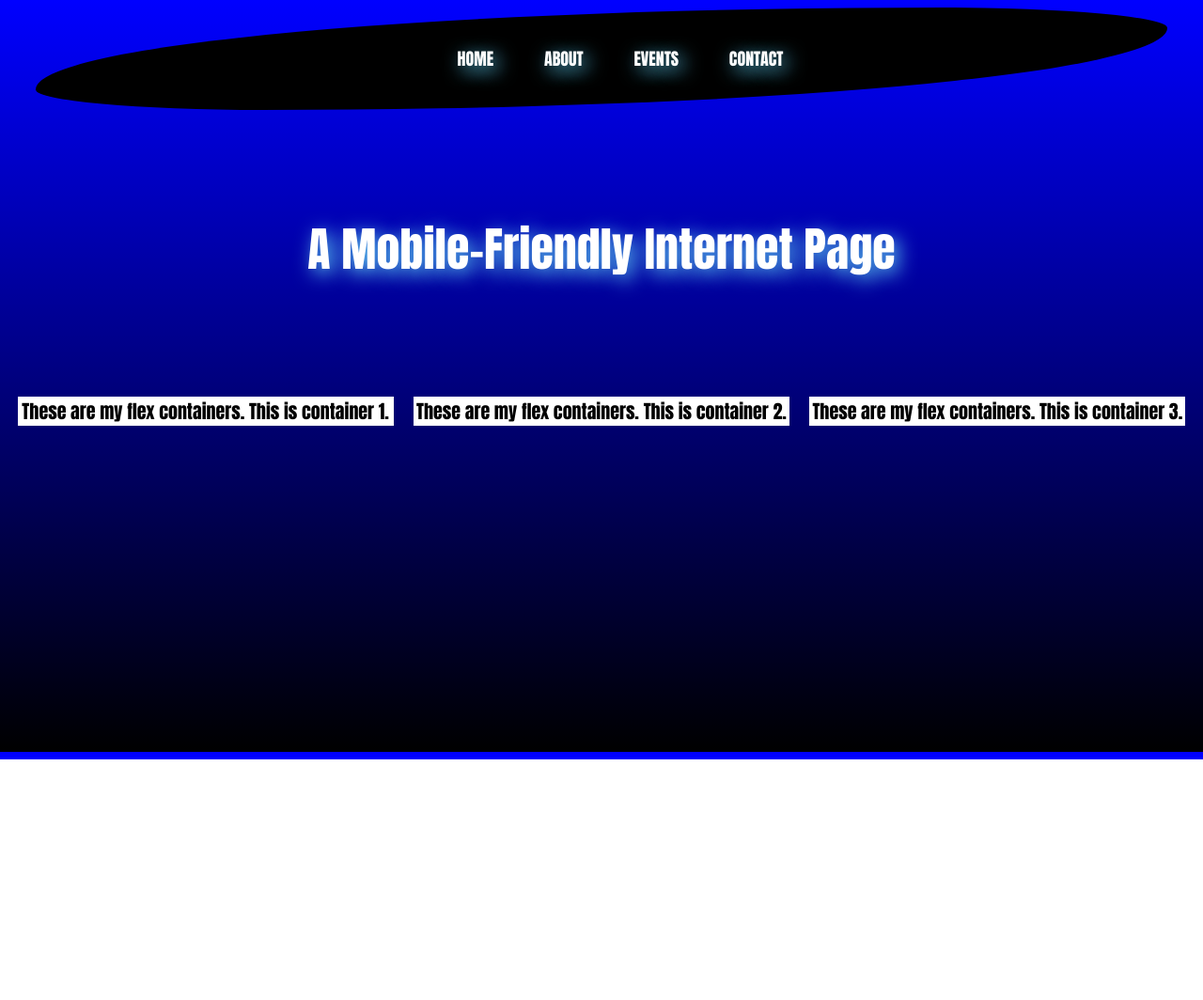
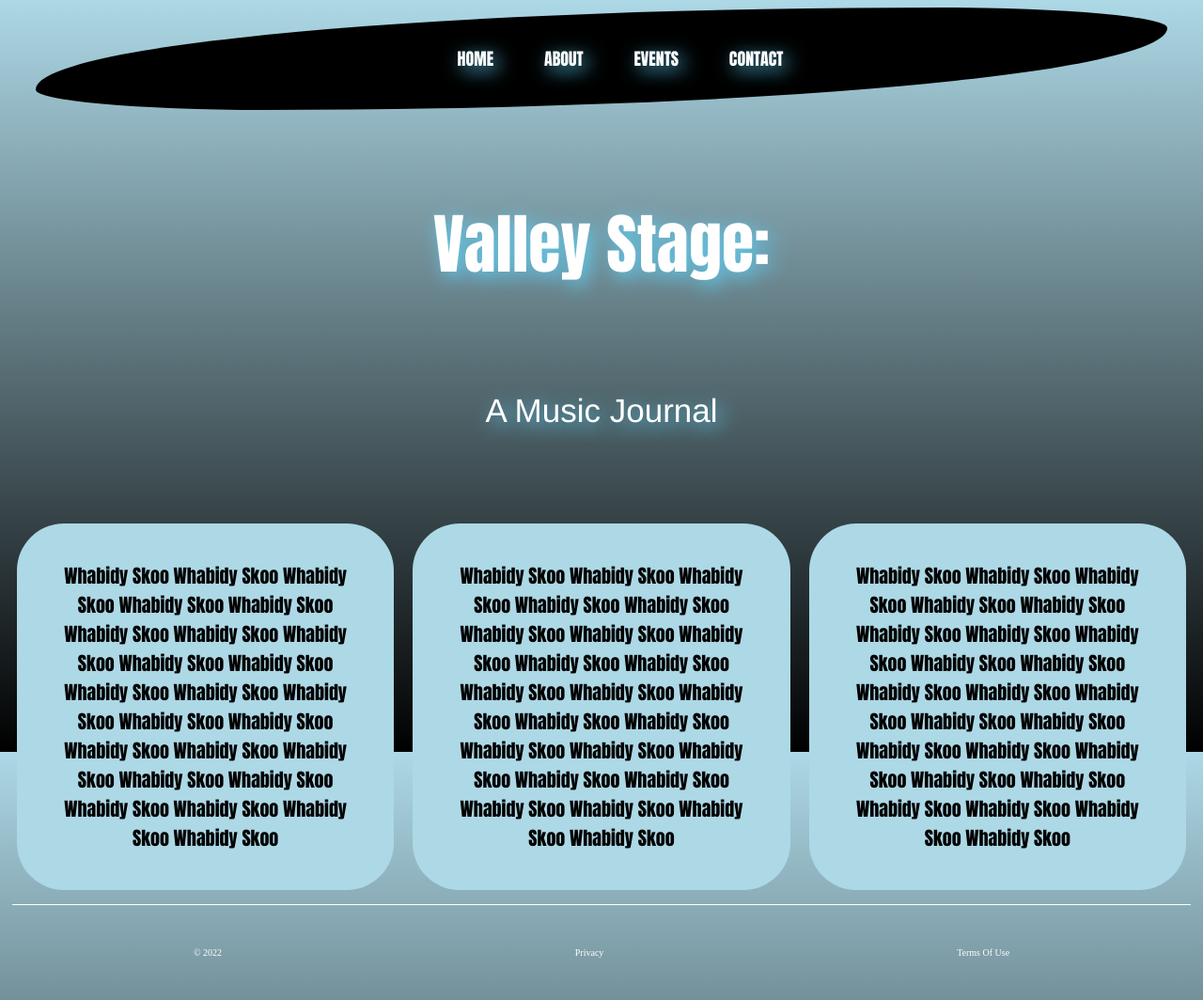
Before and after one commit to szcarbajal/Mobile-Friendly-Website, a plain HTML site: page index.html in a window 1280 px wide. Shown: the whole page at 94% size. Before the commit the page ends 808 px from the top, so only its background shows below. Drawn offline with Linux system fonts and the light colour scheme.

Commit message:
feat: flex footer

```diff
--- a/index.html
+++ b/index.html
@@ -46,23 +46,78 @@
 
         </nav>
 
-        <header>A Mobile-Friendly Internet Page</header>
+        <header>
+            Valley Stage:
+            <br>
+            <br>
+            <div style="font: 35px helvetica">
+                A Music Journal
+            </div>
+        </header>
+
 
         <div class="flex-container">
 
             <div>
-                These are my flex containers.
-                This is container 1.
+                Whabidy Skoo Whabidy Skoo
+                Whabidy Skoo Whabidy Skoo
+                Whabidy Skoo Whabidy Skoo
+                Whabidy Skoo Whabidy Skoo
+                Whabidy Skoo Whabidy Skoo
+                Whabidy Skoo Whabidy Skoo
+                Whabidy Skoo Whabidy Skoo
+                Whabidy Skoo Whabidy Skoo
+                Whabidy Skoo Whabidy Skoo
+                Whabidy Skoo Whabidy Skoo
+                Whabidy Skoo Whabidy Skoo
+                Whabidy Skoo Whabidy Skoo
             </div>
 
             <div>
-                These are my flex containers.
-                This is container 2.
+                Whabidy Skoo Whabidy Skoo
+                Whabidy Skoo Whabidy Skoo
+                Whabidy Skoo Whabidy Skoo
+                Whabidy Skoo Whabidy Skoo
+                Whabidy Skoo Whabidy Skoo
+                Whabidy Skoo Whabidy Skoo
+                Whabidy Skoo Whabidy Skoo
+                Whabidy Skoo Whabidy Skoo
+                Whabidy Skoo Whabidy Skoo
+                Whabidy Skoo Whabidy Skoo
+                Whabidy Skoo Whabidy Skoo
+                Whabidy Skoo Whabidy Skoo
             </div>
 
             <div>
-                These are my flex containers.
-                This is container 3.
+                Whabidy Skoo Whabidy Skoo
+                Whabidy Skoo Whabidy Skoo
+                Whabidy Skoo Whabidy Skoo
+                Whabidy Skoo Whabidy Skoo
+                Whabidy Skoo Whabidy Skoo
+                Whabidy Skoo Whabidy Skoo
+                Whabidy Skoo Whabidy Skoo
+                Whabidy Skoo Whabidy Skoo
+                Whabidy Skoo Whabidy Skoo
+                Whabidy Skoo Whabidy Skoo
+                Whabidy Skoo Whabidy Skoo
+                Whabidy Skoo Whabidy Skoo
+            </div>
+
+        </div>
+
+        <div class="flex-footer">
+
+            <div id="copyright">
+                &copy;
+                2022
+            </div>
+
+            <div>
+                Privacy
+            </div>
+
+            <div>
+                Terms Of Use
             </div>
 
         </div>
--- a/style.css
+++ b/style.css
@@ -8,7 +8,7 @@ html {
 }
 
 body {
-    background-image: -webkit-linear-gradient(blue, black);
+    background-image: -webkit-linear-gradient(lightblue, black);
     height: 100%;
     background-repeat: no-repeat;
     background-attachment: fixed;
@@ -43,14 +43,14 @@ nav ul li {
 
 header {
     text-align: center;
-    padding: 60px;
+    padding: 40px;
     margin: 50px 130px 50px 130px;
     /*
     background-image: -webkit-radial-gradient(black 55%,rgb(96, 206, 242));
     border: solid 1px rgb(96, 206, 242);
     */
     border-radius: 40%;
-    font-size: 50px;
+    font-size: 70px;
     font-family: Impact, 'Arial Narrow Bold', sans-serif;
     color: white;
     text-shadow: 5px 5px 20px rgb(96, 206, 242);
@@ -100,14 +100,39 @@ p {
 
 .flex-container {
     display: flex;
-    justify-content: space-around;
+    justify-content: center;
 }
 
 .flex-container > div {
     text-align: center;
-    background-color: white;
+    border-radius: 50px;
+    background-color: lightblue;
     color: black;
-    width: 400px;
+    width: 600px;
+    padding: 40px;
     margin: 10px;
     font: 20px impact;
 }
+
+.flex-footer {
+    text-decoration: none;
+    display: flex;
+    justify-content: space-around;
+    margin: 5px;
+    padding: 5px;
+    border-top: .25px solid white;
+    position: relative;
+    bottom: 0;
+}
+
+.flex-footer > div {
+    font: 10px helvetia white;
+    margin: 20px;
+    padding: 20px;
+    color: white;
+}
+
+#copyright {
+    text-align: left;
+    font: 10px;
+}
```
